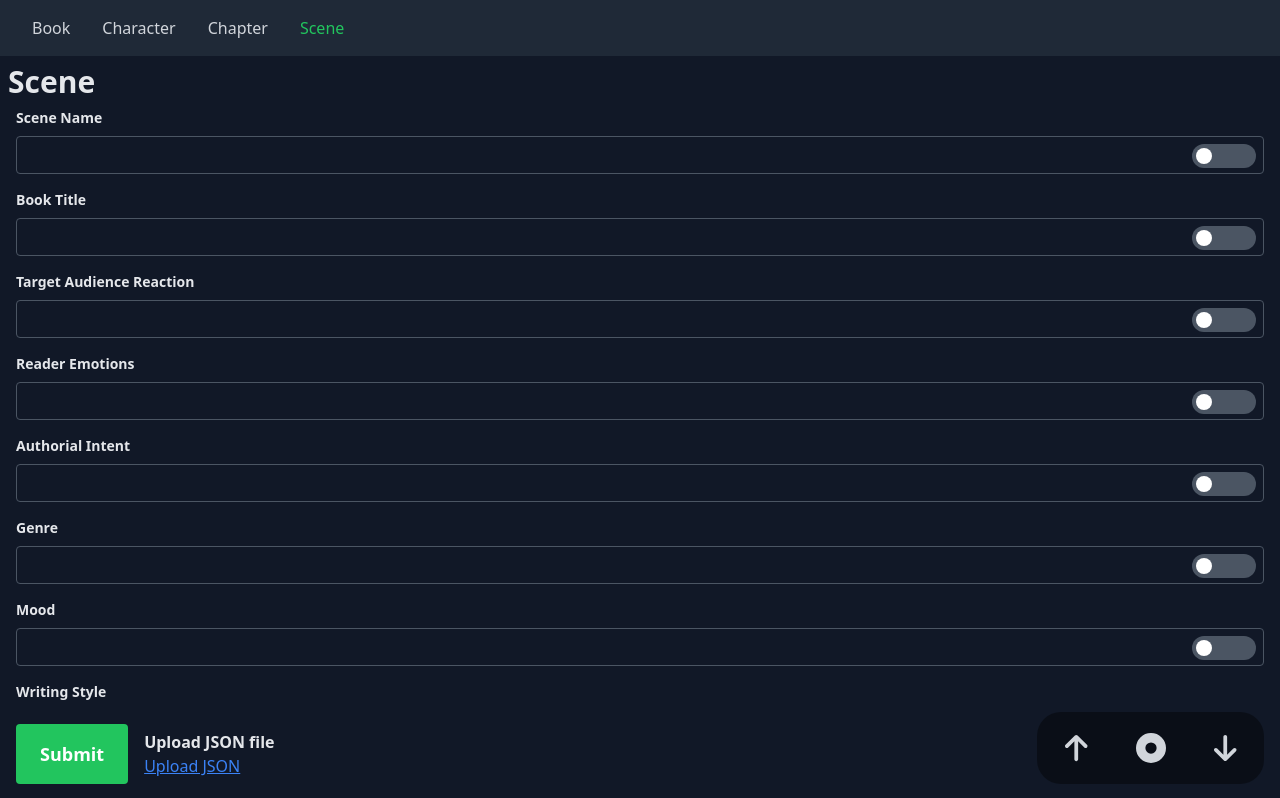
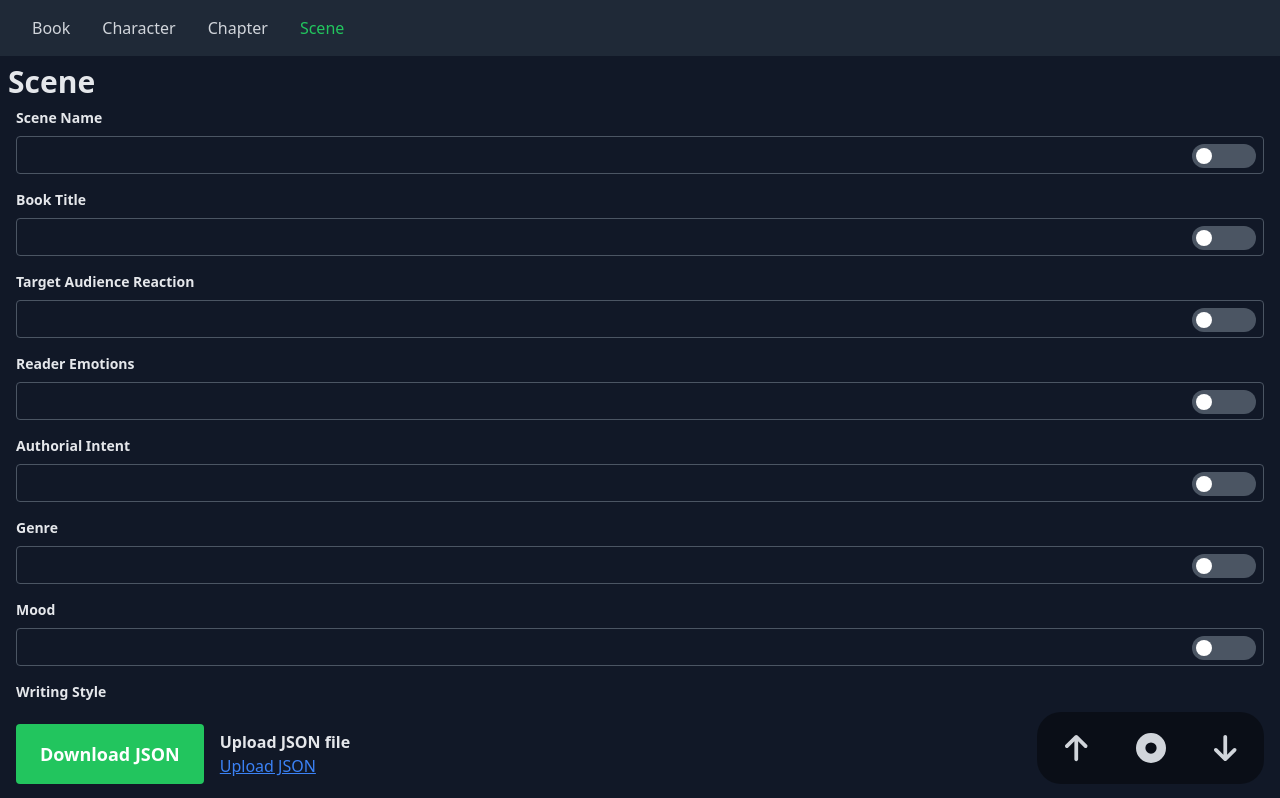
Before and after one commit to darthinvader/NovelGPTJSON, an Angular app: page /scene in a window 1280 px wide. Shown: the top 798 px of the page. Built offline with nearby package versions, Linux system fonts and the light colour scheme.

Commit message:
fix: button naming and JSON file naming

```diff
--- a/src/app/forms/forms.component.html
+++ b/src/app/forms/forms.component.html
@@ -105,7 +105,7 @@
 <div class="flex gap-4 fixed bottom-0 left-0 bg-gray-900 w-full p-4 z-5">
   <button type="button" (click)="submit()"
     class="text-lg bg-green-500 hover:bg-green-700 text-white font-bold py-4 px-6 rounded transform transition duration-500 ease-in-out hover:scale-105">
-    Submit
+    Download JSON
   </button>
   <div class="flex flex-col justify-center ">
     <label class="block text-gray-200 text-md font-bold ">Upload JSON file</label>
--- a/src/app/forms/forms.component.ts
+++ b/src/app/forms/forms.component.ts
@@ -96,7 +96,7 @@ export class FormsComponent implements OnInit {
     link.href = href;
     // Extract a name for the file from the form data or use the title
     console.log('form Values:', formValues)
-    const name = (formValues['Scene Name'] || formValues['Chapter']?.['Name'] || formValues['Character Name'] || formValues['Book Title'] || this.title || 'file') + '.json';
+    const name = (formValues['Scene Name'] || formValues['Chapter']?.['Name'] || formValues['Name'] || formValues['Book Title'] || this.title || 'file') + '.json';
     link.download = name; // You can name the file whatever you want
     document.body.appendChild(link); // Append the link to the body
     link.click(); // Trigger the download
```
